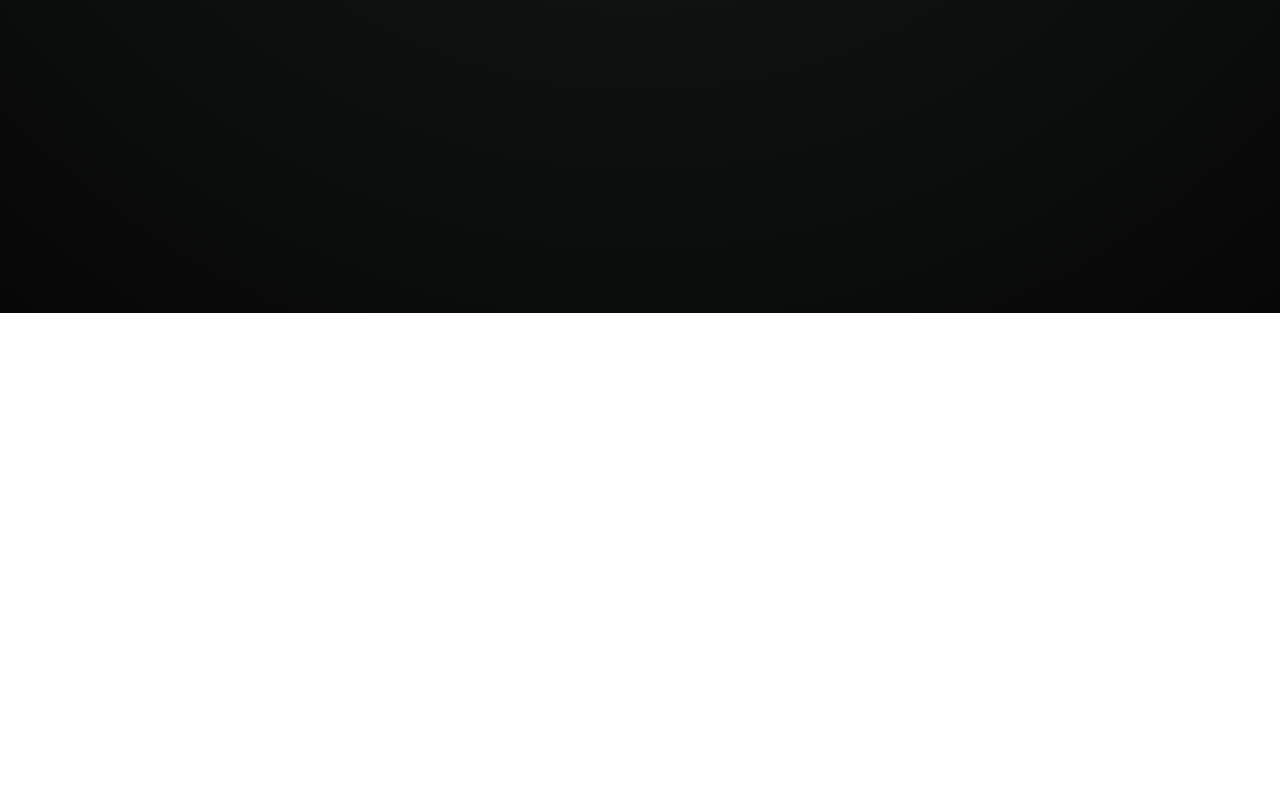
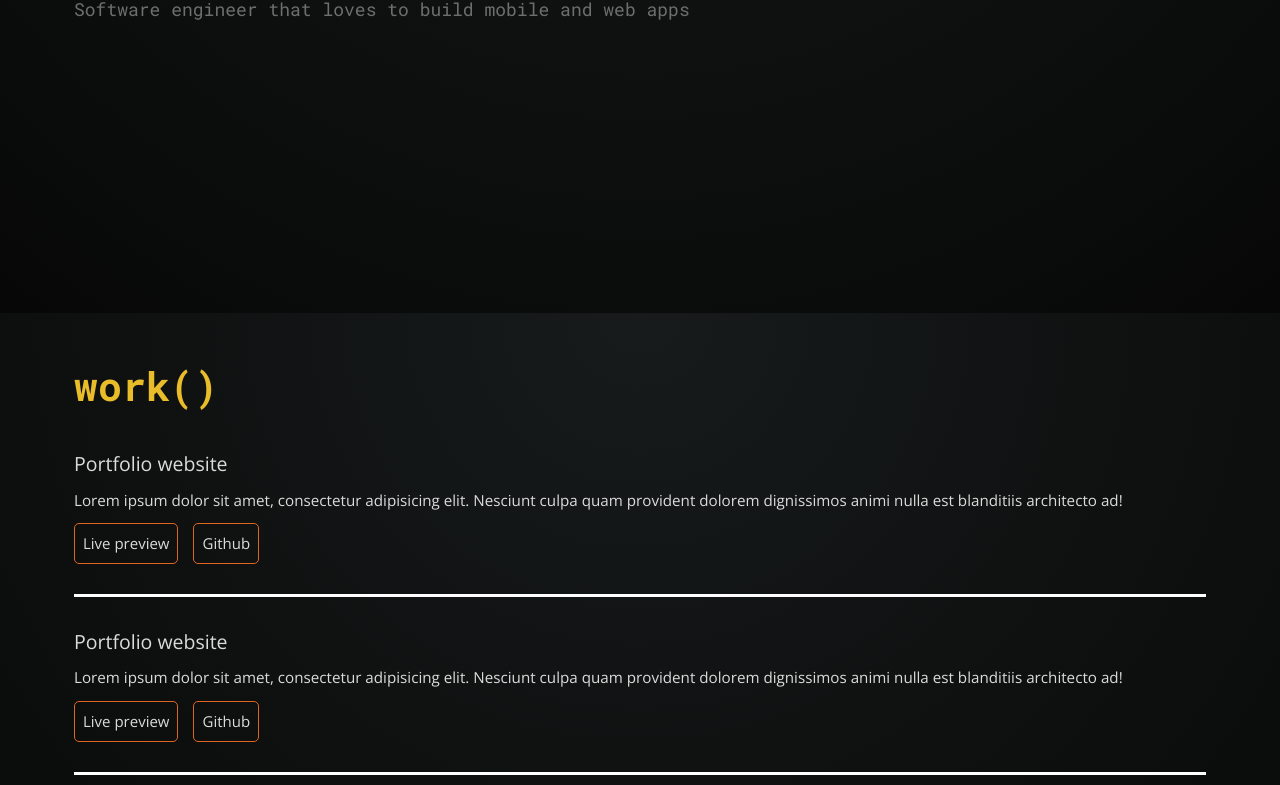
Before and after one commit to pavol-podstreleny/portfolio, a plain HTML site: page index.html in a window 1280 px wide. Shown: the part 487-1272 px from the top of the page. Before the commit the page ends 800 px from the top, so only its background shows below. Drawn offline with nearby package versions, Linux system fonts and the light colour scheme.

Commit message:
Added basic structure and style for .is() and .work() sections

```diff
--- a/css/style.css
+++ b/css/style.css
@@ -4,6 +4,10 @@
 
 html {
   font-size: 62.5%;
+}
+
+body.open {
+  overflow-y: hidden;
 }
 
 body,
@@ -20,19 +24,23 @@ body {
   );
   background-repeat: no-repeat;
   background-size: 100vw 100vh;
+  background-attachment: fixed;
+  line-height: 1.5;
 }
 
 h1,
 h2,
 h3,
 ul li,
-a {
+a,
+p {
   font-family: "Roboto Mono", monospace;
 }
 
 p {
-  font-family: "Open Sans", Arial, Helvetica, sans-serif;
   font-size: 1.52rem;
+  padding: 0px;
+  margin: 0px;
 }
 
 h1 {
@@ -80,6 +88,7 @@ h3 {
 ul {
   position: absolute;
   bottom: 0px;
+  margin: 0px;
   left: 0;
   display: flex;
   flex-direction: column;
@@ -186,3 +195,87 @@ nav ul li a:focus {
 .open #menu-burger::after {
   transform: translate(15px, 0) rotate(-45deg);
 }
+
+/** Main section **/
+main {
+  margin-top: 40vh;
+  margin: 40vh auto 0 auto;
+  padding: 10px;
+  width: 90vw;
+  display: flex;
+  flex-direction: column;
+}
+
+.method-call {
+  color: #e9bc2a;
+}
+
+/** sections **/
+section {
+  font-family: "Roboto Mono", monospace;
+}
+
+section h2 {
+  font-size: 4rem;
+  font-family: inherit;
+}
+
+/** is section **/
+
+section#is {
+  min-height: 60vh;
+  font-family: "Roboto Mono", monospace;
+}
+
+section#is h2 {
+  font-size: 4rem;
+  font-family: inherit;
+}
+
+section#is p {
+  font-size: 1.8rem;
+  font-family: inherit;
+  color: rgb(110, 110, 110);
+}
+
+section#is p#name {
+  color: #b38c0f;
+}
+
+/** work section **/
+section#work article {
+  padding: 0px 0px 30px 0px;
+  border-bottom: 3px solid white;
+}
+
+section#work article h3,
+section#work article p,
+section#work article a {
+  font-family: "Open Sans", Arial, Helvetica, sans-serif;
+  font-weight: 400;
+}
+
+section#work article h3 {
+  margin-top: 30px;
+  margin-bottom: 10px;
+}
+
+section#work article p {
+  margin-top: 10px;
+  margin-bottom: 12px;
+}
+
+.project-links {
+  display: flex;
+  flex-direction: row;
+  align-items: flex-start;
+}
+
+section#work article a {
+  text-decoration: none;
+  font-size: 1.5rem;
+  margin-right: 15px;
+  padding: 8px;
+  border: 1px solid #df6620;
+  border-radius: 5px;
+}
--- a/index.html
+++ b/index.html
@@ -27,13 +27,43 @@
       </nav>
     </header>
     <main>
-      <section id="is"></section>
-      <section id="work"></section>
+      <section id="is">
+        <h2>palo<span class="method-call">.is()</span></h2>
+        <p id="name">Pavol Podstreleny</p>
+        <p>Software engineer that loves to build mobile and web apps</p>
+      </section>
+      <section id="work">
+        <h2><span class="method-call">work()</span></h2>
+        <article>
+          <h3>Portfolio website</h3>
+          <p>
+            Lorem ipsum dolor sit amet, consectetur adipisicing elit. Nesciunt
+            culpa quam provident dolorem dignissimos animi nulla est blanditiis
+            architecto ad!
+          </p>
+          <div class="project-links">
+            <a href="#">Live preview</a>
+            <a href="#">Github</a>
+          </div>
+        </article>
+        <article>
+          <h3>Portfolio website</h3>
+          <p>
+            Lorem ipsum dolor sit amet, consectetur adipisicing elit. Nesciunt
+            culpa quam provident dolorem dignissimos animi nulla est blanditiis
+            architecto ad!
+          </p>
+          <div class="project-links">
+            <a href="#">Live preview</a>
+            <a href="#">Github</a>
+          </div>
+        </article>
+      </section>
       <section id="about"></section>
       <section id="contact"></section>
     </main>
     <footer>
-      <p>Created with <span id="heart-icon">&#10084;</span></p>
+      <!-- <p>Created with <span id="heart-icon">&#10084;</span></p> -->
     </footer>
     <script src="script/menu.js"></script>
   </body>
--- a/script/menu.js
+++ b/script/menu.js
@@ -1,14 +1,17 @@
 const menuButton = document.querySelector("#menu-btn")
 const mainMenu = document.querySelector("#main-menu")
+const body = document.querySelector("body")
 let isMenuOpen = false
 
 menuButton.addEventListener("click",() => {
     if(isMenuOpen){
         menuButton.classList.remove("open")
         mainMenu.classList.remove("open")
+        body.classList.remove("open")
     }else{
         menuButton.classList.add("open")
         mainMenu.classList.add("open")
+        body.classList.add("open")
     }
     isMenuOpen = !isMenuOpen
 })
```
